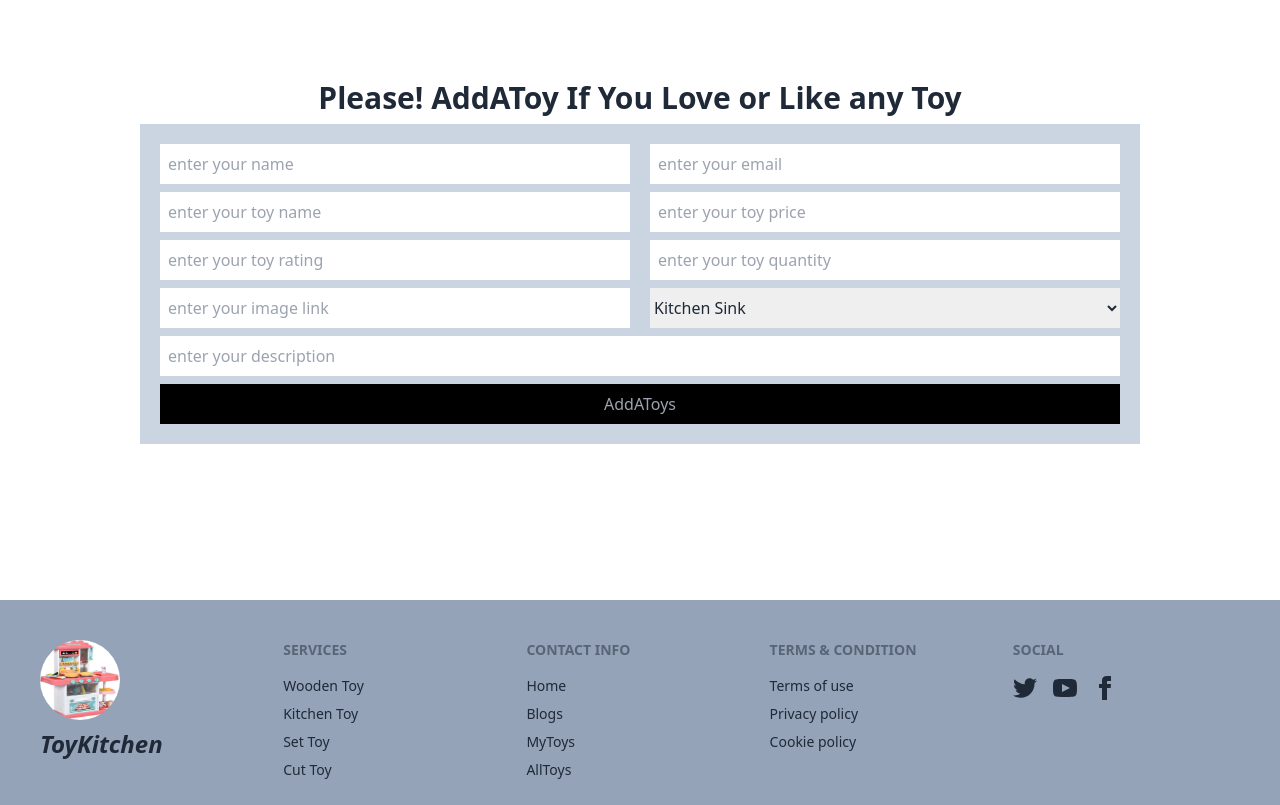
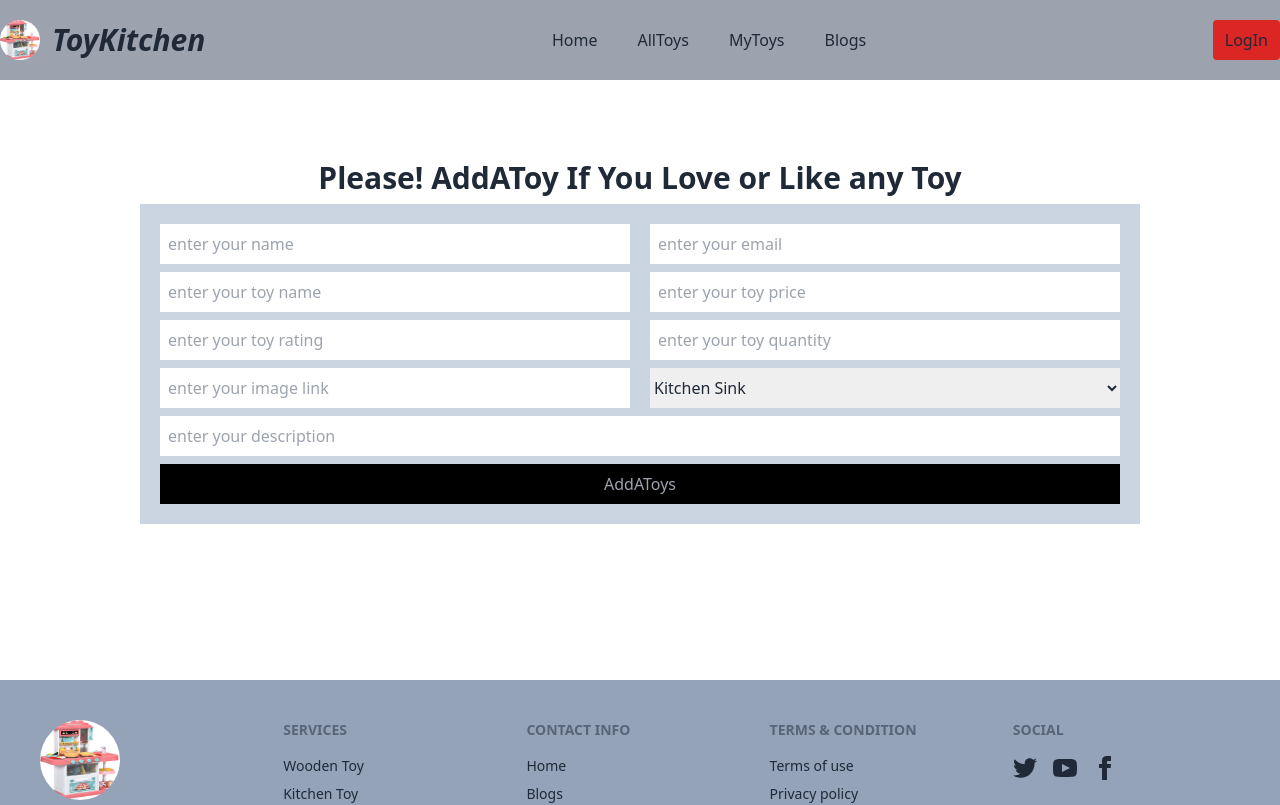
Before and after one commit to sohanwebdevctg/toy-kitchen-mern-client-site-milestone11-imp, a React (Vite) app: page /addAToys in a window 1280 px wide. Shown: the top 805 px of the page. Built offline with nearby package versions, Linux system fonts and the light colour scheme; no server answers.

Commit message:
updating shopByCategory data from server

```diff
--- a/src/components/Category/Category.jsx
+++ b/src/components/Category/Category.jsx
@@ -1,4 +1,4 @@
-import { Link } from 'react-router-dom';
+// import { Link } from 'react-router-dom';
 import './Category.css';
 
 // eslint-disable-next-line react/prop-types
@@ -18,9 +18,9 @@ const Category = ({category}) => {
           <p className='md:text-xl'><span className='font-bold'>Price:</span>${toyPrice}</p>
           <p className='md:text-xl'><span className='font-bold'>Rating:</span>{ratting}</p>
         </div>
-        <Link to={`/shopCategoryDetails/${_id}`} className='flex justify-end mt-3'>
+        {/* <Link to={`/shopCategoryDetails/${_id}`} className='flex justify-end mt-3'>
           <button className='block bg-black md:p-2 p-1 rounded text-slate-300 text-sm md:text-base'>Show Details</button>
-        </Link>
+        </Link> */}
       </div>
       {/* item section end */}
     </div>
--- a/src/components/Home/Home.jsx
+++ b/src/components/Home/Home.jsx
@@ -23,7 +23,7 @@ const Home = () => {
       <OurFeaturesProducts></OurFeaturesProducts>
       {/* ourFeaturesProducts section end */}
       {/* shopByCategory section start */}
-      {/* <ShopByCategory></ShopByCategory> */}
+      <ShopByCategory></ShopByCategory>
       {/* shopByCategory section end */}
       {/* aboutOurStore section start */}
       <AboutOurStore></AboutOurStore>
--- a/src/components/Shared/Navbar/Navbar.jsx
+++ b/src/components/Shared/Navbar/Navbar.jsx
@@ -21,7 +21,7 @@ const Navbar = () => {
   }
 
   return (
-    <div className='hidden'>
+    <div>
       {/* desktop site start */}
       <div className='bg-gray-400'>
         <div className='container mx-auto'>
--- a/src/components/ShopCategory/ShopCategory.jsx
+++ b/src/components/ShopCategory/ShopCategory.jsx
@@ -14,13 +14,17 @@ const ShopCategory = () => {
     .then(data => setCategories(data))
   },[])
 
+  console.log(categories)
+
 
   // filtering categories data
   const kitchenSink = categories.filter(data => data.category === "kitchenSink").slice(0,6);
-  const kitchenPlaySet = categories.filter(data => data.category === "kitchenPlayset").slice(0,6);
+  const kitchenPlaySet = categories.filter(data => data.category === "kitchenPlaySet").slice(0,6);
   const cookWare = categories.filter(data => data.category === "cookware");
   const kitchenAccessories = categories.filter(data => data.category === "kitchenAccessories").slice(0,6);
   const miniKitchen = categories.filter(data => data.category === "miniKitchen").slice(0,6);
+
+
 
 
   return (
```
